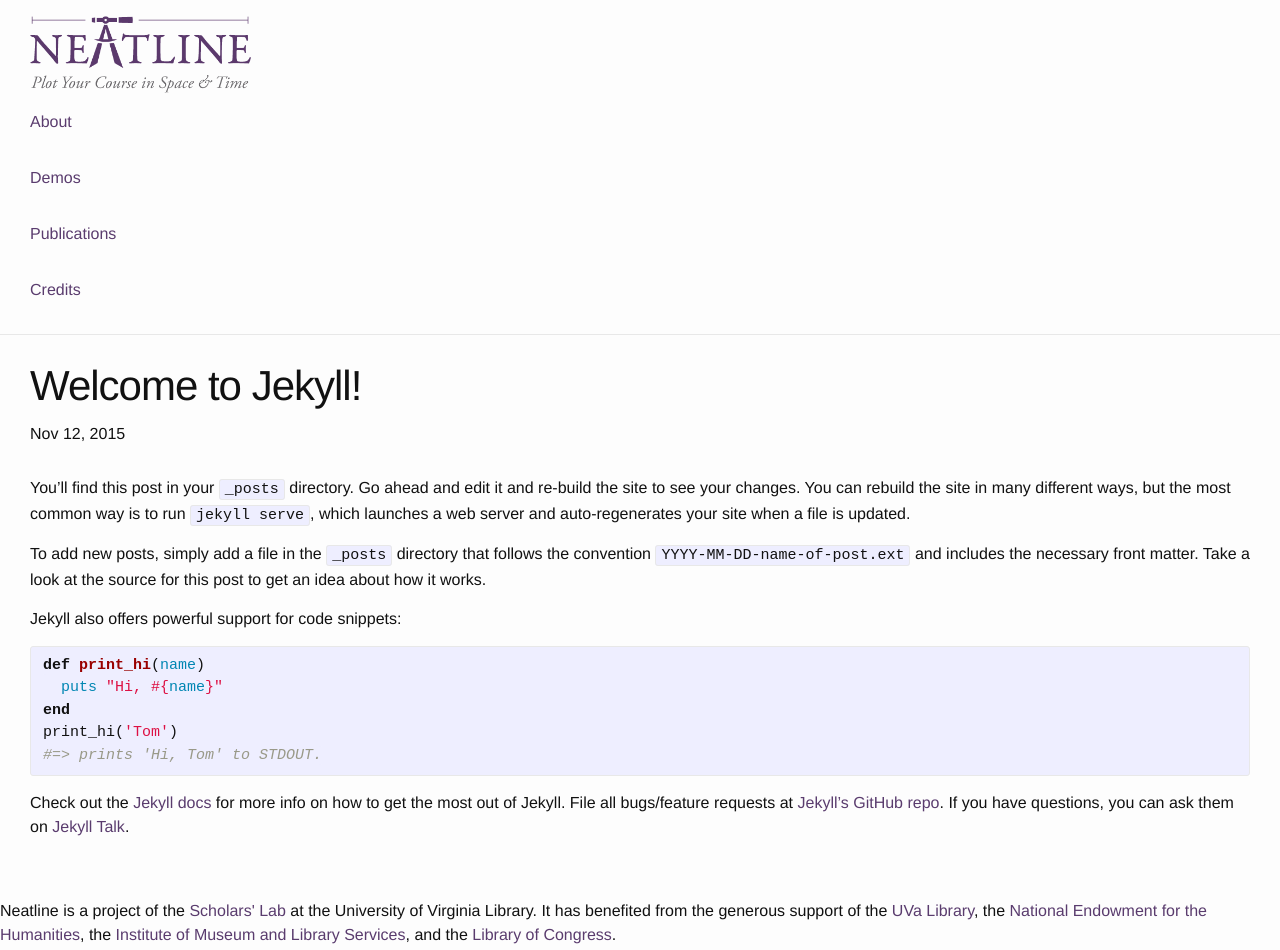
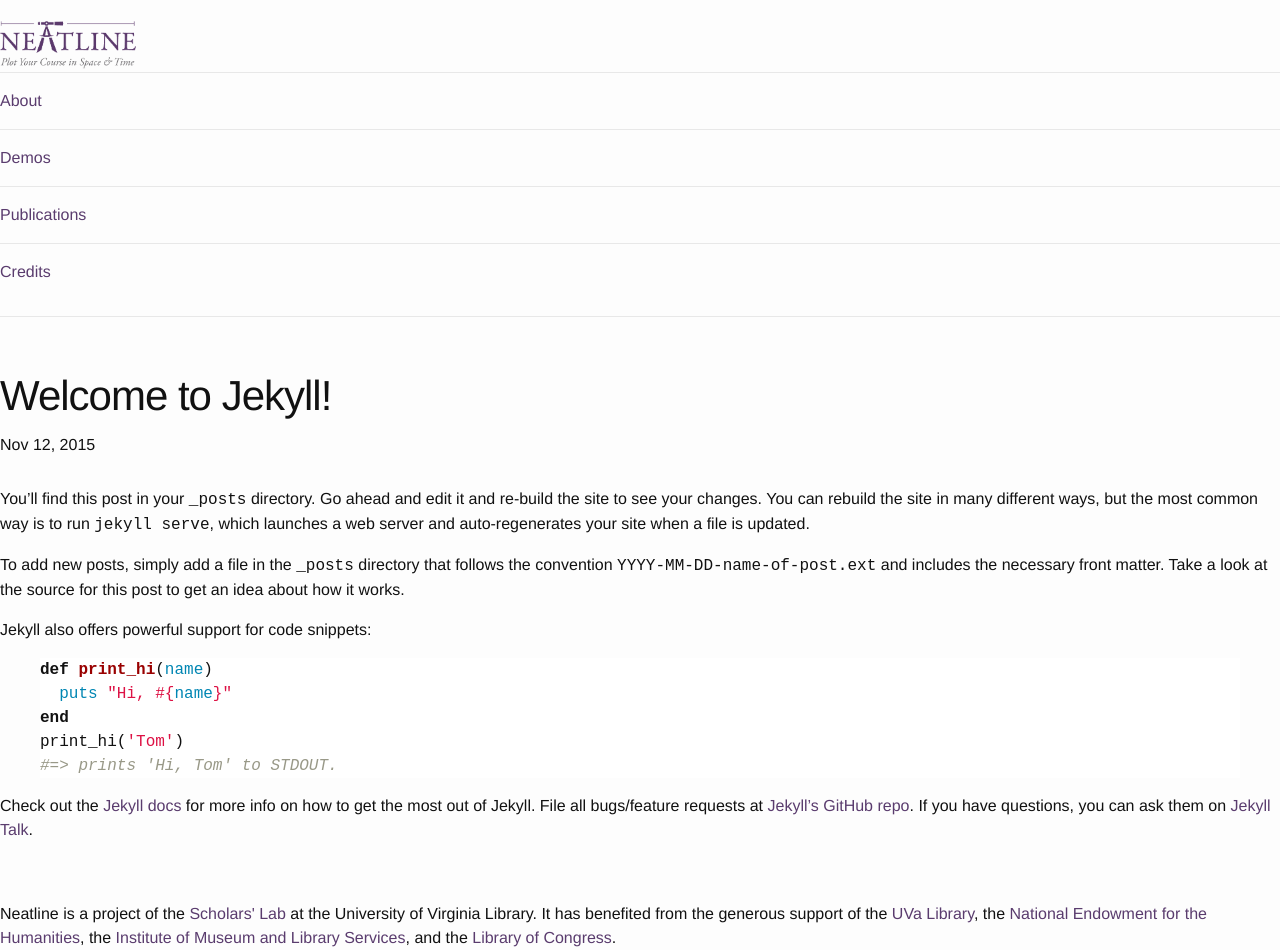
Before and after one commit to csbailey5t/neatline_susy, a Jekyll site: the page built from _posts/2015-11-12-welcome-to-jekyll.markdown, in a window 1280 px wide. Shown: the top 950 px of the page. Built offline with Jekyll 4.4.1, drawn with Linux system fonts in a browser that asks for light colours.

Commit message:
Add normalize and take out some of the css included in the base jekyll install

```diff
--- a/_sass/_base.scss
+++ b/_sass/_base.scss
@@ -1,15 +1,3 @@
-/**
- * Reset some basic elements
- */
-body, h1, h2, h3, h4, h5, h6,
-p, blockquote, pre, hr,
-dl, dd, ol, ul, figure {
-    margin: 0;
-    padding: 0;
-}
-
-
-
 /**
  * Basic styling
  */
@@ -25,8 +13,6 @@
     font-kerning: normal;
 }
 
-
-
 /**
  * Set `margin-bottom` to maintain vertical rhythm
  */
@@ -37,8 +23,6 @@
     margin-bottom: $spacing-unit / 2;
 }
 
-
-
 /**
  * Images
  */
@@ -46,21 +30,6 @@
     max-width: 100%;
     vertical-align: middle;
 }
-
-
-
-/**
- * Figures
- */
-figure > img {
-    display: block;
-}
-
-figcaption {
-    font-size: $small-font-size;
-}
-
-
 
 /**
  * Lists
@@ -76,72 +45,12 @@
     }
 }
 
-
-
 /**
  * Headings
  */
 h1, h2, h3, h4, h5, h6 {
     font-weight: $base-font-weight;
 }
-
-/**
- * Blockquotes
- */
-blockquote {
-    border-left: 4px solid $grey-color-light;
-    padding-left: $spacing-unit / 2;
-    font-size: 18px;
-    letter-spacing: -1px;
-    font-style: italic;
-
-    > :last-child {
-        margin-bottom: 0;
-    }
-}
-
-
-
-/**
- * Code formatting
- */
-pre,
-code {
-    font-size: 15px;
-    border: 1px solid $grey-color-light;
-    border-radius: 3px;
-    background-color: #eef;
-}
-
-code {
-    padding: 1px 5px;
-}
-
-pre {
-    padding: 8px 12px;
-    overflow-x: auto;
-
-    > code {
-        border: 0;
-        padding-right: 0;
-        padding-left: 0;
-    }
-}
-
-
-
-/**
- * Wrapper
- */
-.wrapper {
-    margin-right: auto;
-    margin-left: auto;
-    padding-right: $spacing-unit;
-    padding-left: $spacing-unit;
-    @extend %clearfix;
-}
-
-
 
 /**
  * Clearfix
@@ -154,22 +63,3 @@
         clear: both;
     }
 }
-
-
-
-/**
- * Icons
- */
-.icon {
-
-    > svg {
-        display: inline-block;
-        width: 16px;
-        height: 16px;
-        vertical-align: middle;
-
-        path {
-            fill: $grey-color;
-        }
-    }
-}
--- a/_sass/_layout.scss
+++ b/_sass/_layout.scss
@@ -6,17 +6,11 @@
     // border-top: 5px solid $grey-color-dark;
     border-bottom: 1px solid $grey-color-light;
     min-height: 56px;
-
-    // Positioning context for the mobile navigation icon
-    position: relative;
 }
 
 .site-title {
-    font-size: 26px;
-    font-weight: 300;
     line-height: 56px;
     letter-spacing: -1px;
-    margin-bottom: 0;
 }
 
 .site-nav {
@@ -38,45 +32,6 @@
 .site-footer {
     border-top: 1px solid $grey-color-light;
     padding: $spacing-unit 0;
-}
-
-.footer-heading {
-    font-size: 18px;
-    margin-bottom: $spacing-unit / 2;
-}
-
-.contact-list,
-.social-media-list {
-    list-style: none;
-    margin-left: 0;
-}
-
-.footer-col-wrapper {
-    font-size: 15px;
-    color: $grey-color;
-    margin-left: -$spacing-unit / 2;
-    @extend %clearfix;
-}
-
-.footer-col {
-    float: left;
-    margin-bottom: $spacing-unit / 2;
-    padding-left: $spacing-unit / 2;
-}
-
-.footer-col-1 {
-    width: -webkit-calc(35% - (#{$spacing-unit} / 2));
-    width:         calc(35% - (#{$spacing-unit} / 2));
-}
-
-.footer-col-2 {
-    width: -webkit-calc(20% - (#{$spacing-unit} / 2));
-    width:         calc(20% - (#{$spacing-unit} / 2));
-}
-
-.footer-col-3 {
-    width: -webkit-calc(45% - (#{$spacing-unit} / 2));
-    width:         calc(45% - (#{$spacing-unit} / 2));
 }
 
 /**
@@ -139,6 +94,10 @@
 }
 
 // Custom styles
+.content {
+  @include container;
+}
+
 .site-title {
   @include span(8 of 12);
 
@@ -149,7 +108,9 @@
 
 .nav-toggle {
   @include span(last 3 of 12);
-  padding-top: 1.5em;
+  line-height: 56px;
+
+  // with higher media queries, set to fewer columns to move right
 }
 
 .nav-collapse {
--- /dev/null
+++ b/_sass/_normalize.scss
@@ -0,0 +1,425 @@
+/*! normalize.css v3.0.1 | MIT License | git.io/normalize */
+
+/**
+ * 1. Set default font family to sans-serif.
+ * 2. Prevent iOS text size adjust after orientation change, without disabling
+ *    user zoom.
+ */
+
+html {
+  font-family: sans-serif; /* 1 */
+  -ms-text-size-adjust: 100%; /* 2 */
+  -webkit-text-size-adjust: 100%; /* 2 */
+}
+
+/**
+ * Remove default margin.
+ */
+
+body {
+  margin: 0;
+}
+
+/* HTML5 display definitions
+   ========================================================================== */
+
+/**
+ * Correct `block` display not defined for any HTML5 element in IE 8/9.
+ * Correct `block` display not defined for `details` or `summary` in IE 10/11 and Firefox.
+ * Correct `block` display not defined for `main` in IE 11.
+ */
+
+article,
+aside,
+details,
+figcaption,
+figure,
+footer,
+header,
+hgroup,
+main,
+nav,
+section,
+summary {
+  display: block;
+}
+
+/**
+ * 1. Correct `inline-block` display not defined in IE 8/9.
+ * 2. Normalize vertical alignment of `progress` in Chrome, Firefox, and Opera.
+ */
+
+audio,
+canvas,
+progress,
+video {
+  display: inline-block; /* 1 */
+  vertical-align: baseline; /* 2 */
+}
+
+/**
+ * Prevent modern browsers from displaying `audio` without controls.
+ * Remove excess height in iOS 5 devices.
+ */
+
+audio:not([controls]) {
+  display: none;
+  height: 0;
+}
+
+/**
+ * Address `[hidden]` styling not present in IE 8/9/10.
+ * Hide the `template` element in IE 8/9/11, Safari, and Firefox < 22.
+ */
+
+[hidden],
+template {
+  display: none;
+}
+
+/* Links
+   ========================================================================== */
+
+/**
+ * Remove the gray background color from active links in IE 10.
+ */
+
+a {
+  background: transparent;
+}
+
+/**
+ * Improve readability when focused and also mouse hovered in all browsers.
+ */
+
+a:active,
+a:hover {
+  outline: 0;
+}
+
+/* Text-level semantics
+   ========================================================================== */
+
+/**
+ * Address styling not present in IE 8/9/10/11, Safari, and Chrome.
+ */
+
+abbr[title] {
+  border-bottom: 1px dotted;
+}
+
+/**
+ * Address style set to `bolder` in Firefox 4+, Safari, and Chrome.
+ */
+
+b,
+strong {
+  font-weight: bold;
+}
+
+/**
+ * Address styling not present in Safari and Chrome.
+ */
+
+dfn {
+  font-style: italic;
+}
+
+/**
+ * Address variable `h1` font-size and margin within `section` and `article`
+ * contexts in Firefox 4+, Safari, and Chrome.
+ */
+
+h1 {
+  font-size: 2em;
+  margin: 0.67em 0;
+}
+
+/**
+ * Address styling not present in IE 8/9.
+ */
+
+mark {
+  background: #ff0;
+  color: #000;
+}
+
+/**
+ * Address inconsistent and variable font size in all browsers.
+ */
+
+small {
+  font-size: 80%;
+}
+
+/**
+ * Prevent `sub` and `sup` affecting `line-height` in all browsers.
+ */
+
+sub,
+sup {
+  font-size: 75%;
+  line-height: 0;
+  position: relative;
+  vertical-align: baseline;
+}
+
+sup {
+  top: -0.5em;
+}
+
+sub {
+  bottom: -0.25em;
+}
+
+/* Embedded content
+   ========================================================================== */
+
+/**
+ * Remove border when inside `a` element in IE 8/9/10.
+ */
+
+img {
+  border: 0;
+}
+
+/**
+ * Correct overflow not hidden in IE 9/10/11.
+ */
+
+svg:not(:root) {
+  overflow: hidden;
+}
+
+/* Grouping content
+   ========================================================================== */
+
+/**
+ * Address margin not present in IE 8/9 and Safari.
+ */
+
+figure {
+  margin: 1em 40px;
+}
+
+/**
+ * Address differences between Firefox and other browsers.
+ */
+
+hr {
+  -moz-box-sizing: content-box;
+  box-sizing: content-box;
+  height: 0;
+}
+
+/**
+ * Contain overflow in all browsers.
+ */
+
+pre {
+  overflow: auto;
+}
+
+/**
+ * Address odd `em`-unit font size rendering in all browsers.
+ */
+
+code,
+kbd,
+pre,
+samp {
+  font-family: monospace, monospace;
+  font-size: 1em;
+}
+
+/* Forms
+   ========================================================================== */
+
+/**
+ * Known limitation: by default, Chrome and Safari on OS X allow very limited
+ * styling of `select`, unless a `border` property is set.
+ */
+
+/**
+ * 1. Correct color not being inherited.
+ *    Known issue: affects color of disabled elements.
+ * 2. Correct font properties not being inherited.
+ * 3. Address margins set differently in Firefox 4+, Safari, and Chrome.
+ */
+
+button,
+input,
+optgroup,
+select,
+textarea {
+  color: inherit; /* 1 */
+  font: inherit; /* 2 */
+  margin: 0; /* 3 */
+}
+
+/**
+ * Address `overflow` set to `hidden` in IE 8/9/10/11.
+ */
+
+button {
+  overflow: visible;
+}
+
+/**
+ * Address inconsistent `text-transform` inheritance for `button` and `select`.
+ * All other form control elements do not inherit `text-transform` values.
+ * Correct `button` style inheritance in Firefox, IE 8/9/10/11, and Opera.
+ * Correct `select` style inheritance in Firefox.
+ */
+
+button,
+select {
+  text-transform: none;
+}
+
+/**
+ * 1. Avoid the WebKit bug in Android 4.0.* where (2) destroys native `audio`
+ *    and `video` controls.
+ * 2. Correct inability to style clickable `input` types in iOS.
+ * 3. Improve usability and consistency of cursor style between image-type
+ *    `input` and others.
+ */
+
+button,
+html input[type="button"], /* 1 */
+input[type="reset"],
+input[type="submit"] {
+  -webkit-appearance: button; /* 2 */
+  cursor: pointer; /* 3 */
+}
+
+/**
+ * Re-set default cursor for disabled elements.
+ */
+
+button[disabled],
+html input[disabled] {
+  cursor: default;
+}
+
+/**
+ * Remove inner padding and border in Firefox 4+.
+ */
+
+button::-moz-focus-inner,
+input::-moz-focus-inner {
+  border: 0;
+  padding: 0;
+}
+
+/**
+ * Address Firefox 4+ setting `line-height` on `input` using `!important` in
+ * the UA stylesheet.
+ */
+
+input {
+  line-height: normal;
+}
+
+/**
+ * It's recommended that you don't attempt to style these elements.
+ * Firefox's implementation doesn't respect box-sizing, padding, or width.
+ *
+ * 1. Address box sizing set to `content-box` in IE 8/9/10.
+ * 2. Remove excess padding in IE 8/9/10.
+ */
+
+input[type="checkbox"],
+input[type="radio"] {
+  box-sizing: border-box; /* 1 */
+  padding: 0; /* 2 */
+}
+
+/**
+ * Fix the cursor style for Chrome's increment/decrement buttons. For certain
+ * `font-size` values of the `input`, it causes the cursor style of the
+ * decrement button to change from `default` to `text`.
+ */
+
+input[type="number"]::-webkit-inner-spin-button,
+input[type="number"]::-webkit-outer-spin-button {
+  height: auto;
+}
+
+/**
+ * 1. Address `appearance` set to `searchfield` in Safari and Chrome.
+ * 2. Address `box-sizing` set to `border-box` in Safari and Chrome
+ *    (include `-moz` to future-proof).
+ */
+
+input[type="search"] {
+  -webkit-appearance: textfield; /* 1 */
+  -moz-box-sizing: content-box;
+  -webkit-box-sizing: content-box; /* 2 */
+  box-sizing: content-box;
+}
+
+/**
+ * Remove inner padding and search cancel button in Safari and Chrome on OS X.
+ * Safari (but not Chrome) clips the cancel button when the search input has
+ * padding (and `textfield` appearance).
+ */
+
+input[type="search"]::-webkit-search-cancel-button,
+input[type="search"]::-webkit-search-decoration {
+  -webkit-appearance: none;
+}
+
+/**
+ * Define consistent border, margin, and padding.
+ */
+
+fieldset {
+  border: 1px solid #c0c0c0;
+  margin: 0 2px;
+  padding: 0.35em 0.625em 0.75em;
+}
+
+/**
+ * 1. Correct `color` not being inherited in IE 8/9/10/11.
+ * 2. Remove padding so people aren't caught out if they zero out fieldsets.
+ */
+
+legend {
+  border: 0; /* 1 */
+  padding: 0; /* 2 */
+}
+
+/**
+ * Remove default vertical scrollbar in IE 8/9/10/11.
+ */
+
+textarea {
+  overflow: auto;
+}
+
+/**
+ * Don't inherit the `font-weight` (applied by a rule above).
+ * NOTE: the default cannot safely be changed in Chrome and Safari on OS X.
+ */
+
+optgroup {
+  font-weight: bold;
+}
+
+/* Tables
+   ========================================================================== */
+
+/**
+ * Remove most spacing between table cells.
+ */
+
+table {
+  border-collapse: collapse;
+  border-spacing: 0;
+}
+
+td,
+th {
+  padding: 0;
+}
--- a/_sass/_screen.scss
+++ b/_sass/_screen.scss
@@ -14,7 +14,7 @@
   nav {
 
     li {
-      color: $purple-color;
+      border-top: 1px solid $grey-color-light;
     }
 
   }
--- a/css/main.scss
+++ b/css/main.scss
@@ -9,6 +9,7 @@
 
 // Import partials from `sass_dir` (defaults to `_sass`)
 @import
+        "normalize",
         "variables",
         "mixins",
         "base",
--- a/js/responsive-nav/responsive-nav.css
+++ b/js/responsive-nav/responsive-nav.css
@@ -36,7 +36,7 @@
   user-select: none;
 }
 
-@media screen and (min-width: 40em) {
+@media screen and (min-width: 880px) {
   .js .nav-collapse {
     position: relative;
   }
```
